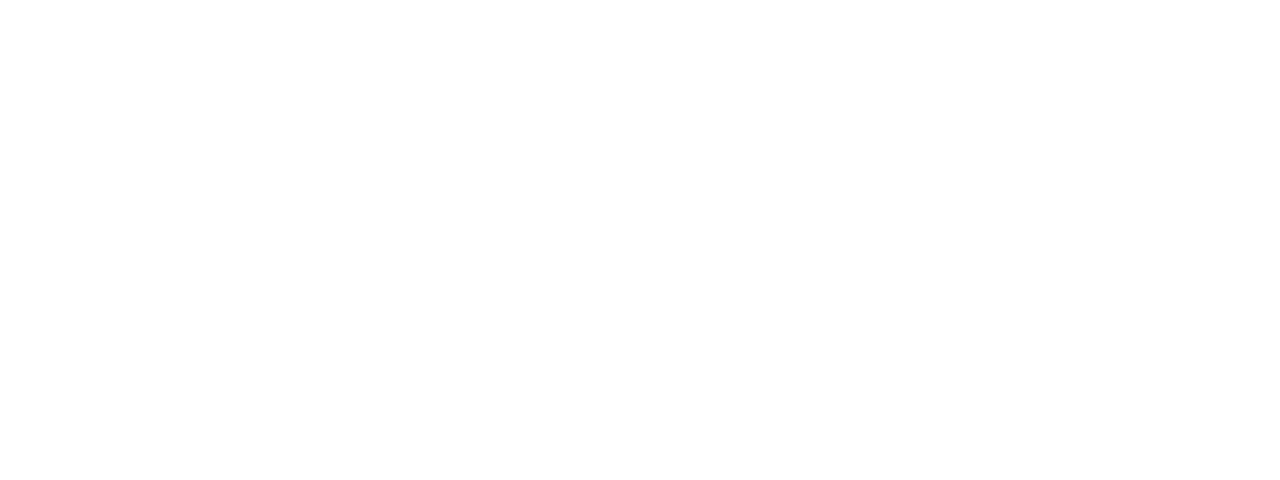
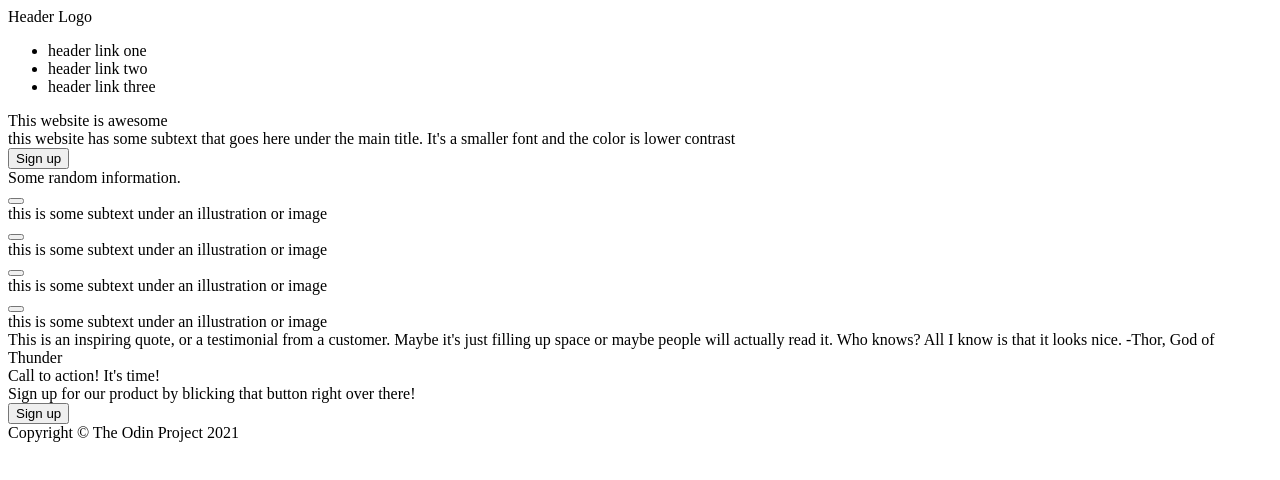
Before and after one commit to HumboldtJama/Landing-Page, a plain HTML site: page landing-page.html in a window 1280 px wide. Drawn offline with Linux system fonts and the light colour scheme.

Commit message:
Added in Header logo and links from Flex layout 7 project. Also used the -This website is awesome- <p> from this. Added <p> -Some random info- and buttons and footer from flex information 4 project. Added quote <p> in. Added blue<p> -Call to action! It's time!- from flex modal 5 project. Used project flex header 3 for reference on buttons and -placeholder image-.

```diff
--- a/landing-page.html
+++ b/landing-page.html
@@ -8,5 +8,51 @@
     </head>
     <body>
 
+            <div class="header">
+            Header Logo
+            </div>
+        <div class="link-header">
+            <ul>
+                <li>header link one</li>
+                <li>header link two</li>
+                <li>header link three</li>
+            </ul>
+        </div>
+
+        <div class="title1">This website is awesome</div>
+            <div class="awesome-text">this website has some subtext that goes here under the main title. It's a smaller font and the color is lower contrast</div>
+            <button class="Sign-up">Sign up</button>
+            <div class="profile-image"></div>
+
+        <div class="title2">Some random information.</div>
+        <div class="info">
+            <button class="info-button"></button>
+            <div class="text">this is some subtext under an illustration or image</div>
+        </div>
+        <div class="info">
+            <button class="info-button"></button>
+            <div class="text">this is some subtext under an illustration or image</div>
+        </div>
+        <div class="info">
+            <button class="info-button"></button>
+            <div class="text">this is some subtext under an illustration or image</div>
+        </div>
+        <div class="info">
+            <button class="info-button"></button>
+            <div class="text">this is some subtext under an illustration or image</div>
+        </div>
+
+        <div class="quote">This is an inspiring quote, or a testimonial from a customer. Maybe it's just filling up space or maybe people will actually read it. Who knows? All I know is that it looks nice.   -Thor, God of Thunder</div>
+
+        <div class="container">
+            <div class="blue-header">Call to action! It's time!
+            </div>
+            <div class="blue-text"> Sign up for our product by blicking that button right over there!<div>
+            <button class="Sign-up2">Sign up</button>
+
+            <div class="footer">
+                <div>Copyright &copy; The Odin Project 2021</div>
+            </div>
+
     </body>
 </html>
```
Lines whose indentation alone changed are shown as unchanged.
